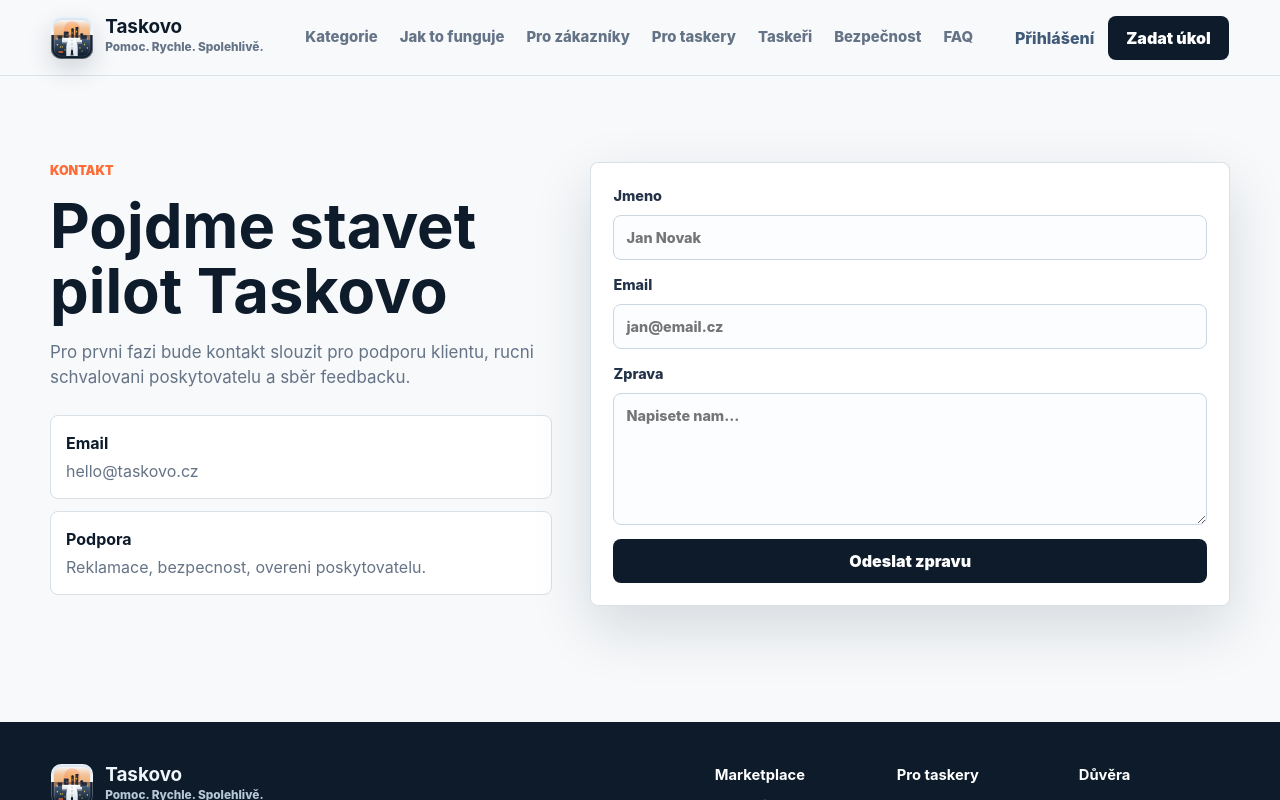
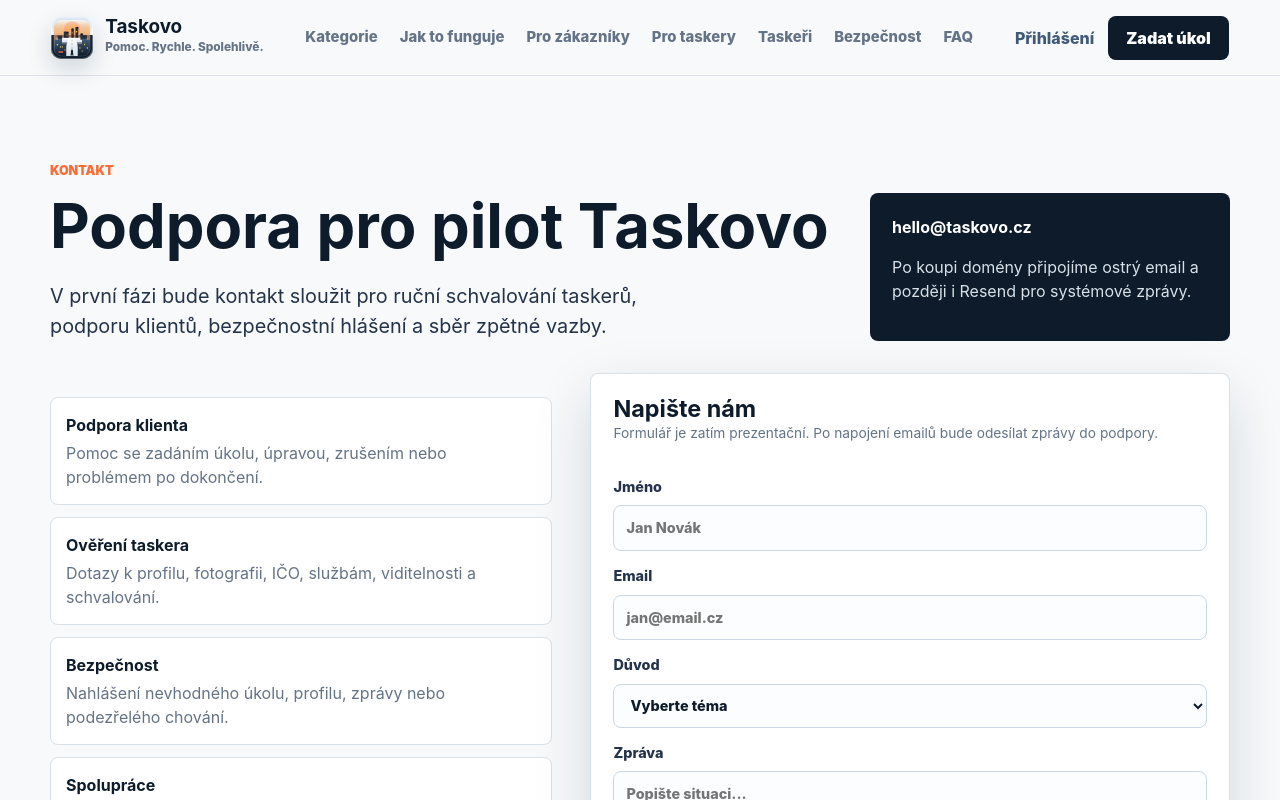
Before and after one commit to kaziodimm/taskovo-app, a Next.js app: page /kontakt in a window 1280 px wide. Shown: the top 800 px of the page. Built offline with nearby package versions, Linux system fonts and the light colour scheme; no server answers.

Commit message:
Expand contact page

```diff
--- a/app/kontakt/page.tsx
+++ b/app/kontakt/page.tsx
@@ -1,8 +1,45 @@
 import { Footer } from "@/components/Footer";
 import { Header } from "@/components/Header";
 
+const contactReasons = [
+  ["Podpora klienta", "Pomoc se zadáním úkolu, úpravou, zrušením nebo problémem po dokončení."],
+  ["Ověření taskera", "Dotazy k profilu, fotografii, IČO, službám, viditelnosti a schvalování."],
+  ["Bezpečnost", "Nahlášení nevhodného úkolu, profilu, zprávy nebo podezřelého chování."],
+  ["Spolupráce", "Pilotní města, lokální partneři, marketing, komunity a první skupiny taskerů."],
+];
+
 export default function ContactPage() {
   return (
-    <><Header /><main className="page-shell split"><section className="section-title"><p className="kicker">Kontakt</p><h1 className="page-title">Pojdme stavet pilot Taskovo</h1><p>Pro prvni fazi bude kontakt slouzit pro podporu klientu, rucni schvalovani poskytovatelu a sběr feedbacku.</p><div className="feature-list"><div><strong>Email</strong><span>hello@taskovo.cz</span></div><div><strong>Podpora</strong><span>Reklamace, bezpecnost, overeni poskytovatelu.</span></div></div></section><form className="search-panel"><label>Jmeno<input placeholder="Jan Novak" /></label><label>Email<input placeholder="jan@email.cz" /></label><label>Zprava<textarea rows={5} placeholder="Napisete nam..." /></label><button className="button primary" type="button">Odeslat zpravu</button></form></main><Footer /></>
+    <>
+      <Header />
+      <main className="page-shell">
+        <section className="page-hero">
+          <div>
+            <p className="kicker">Kontakt</p>
+            <h1 className="page-title">Podpora pro pilot Taskovo</h1>
+            <p className="hero-lead">V první fázi bude kontakt sloužit pro ruční schvalování taskerů, podporu klientů, bezpečnostní hlášení a sběr zpětné vazby.</p>
+          </div>
+          <div className="page-hero-card">
+            <strong>hello@taskovo.cz</strong>
+            <p>Po koupi domény připojíme ostrý email a později i Resend pro systémové zprávy.</p>
+          </div>
+        </section>
+
+        <section className="split">
+          <div className="feature-list">
+            {contactReasons.map(([title, text]) => <div key={title}><strong>{title}</strong><span>{text}</span></div>)}
+          </div>
+          <form className="search-panel">
+            <div className="card-heading"><h2>Napište nám</h2><p className="fine-print">Formulář je zatím prezentační. Po napojení emailů bude odesílat zprávy do podpory.</p></div>
+            <label>Jméno<input placeholder="Jan Novák" /></label>
+            <label>Email<input placeholder="jan@email.cz" /></label>
+            <label>Důvod<select defaultValue=""><option value="" disabled>Vyberte téma</option><option>Podpora klienta</option><option>Ověření taskera</option><option>Bezpečnost</option><option>Spolupráce</option></select></label>
+            <label>Zpráva<textarea rows={5} placeholder="Popište situaci..." /></label>
+            <button className="button primary" type="button">Odeslat zprávu</button>
+          </form>
+        </section>
+      </main>
+      <Footer />
+    </>
   );
 }
```
